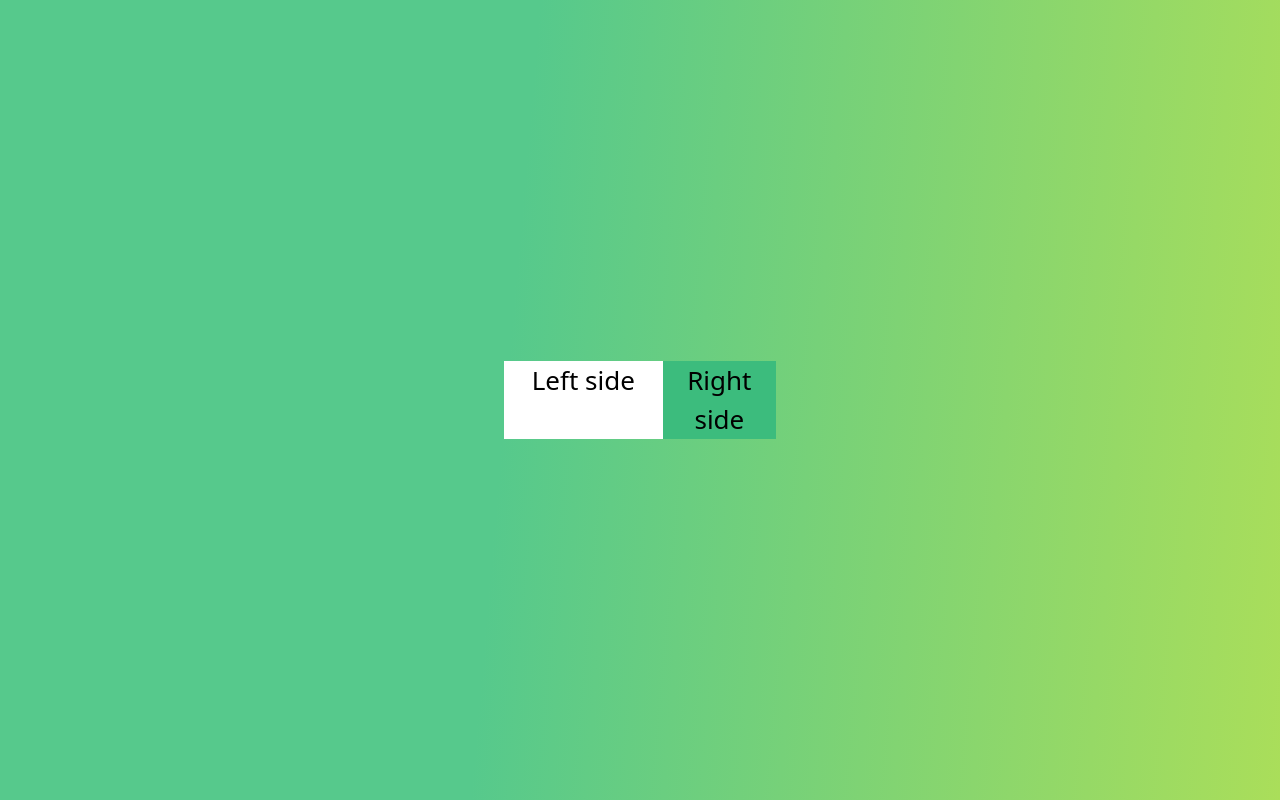
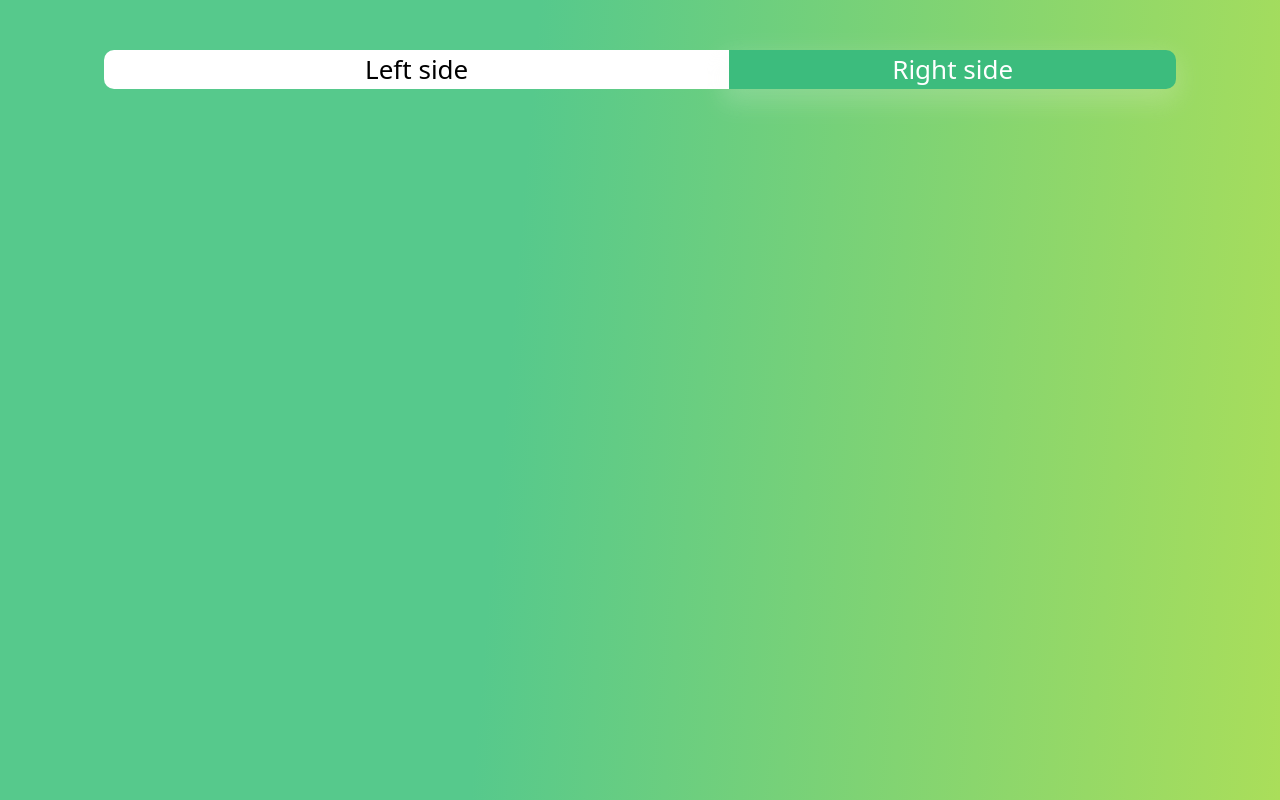
Before and after one commit to MarianaTellezR/currency-converter-mariana-tellez, a React (Create React App) app: page / in a window 1280 px wide. Built offline with nearby package versions, Linux system fonts and the light colour scheme.

Commit message:
Updated layout

```diff
--- a/src/App.css
+++ b/src/App.css
@@ -7,10 +7,6 @@
     rgba(170, 222, 90, 1) 100%
   );
   min-height: 100vh;
-  display: flex;
-  flex-direction: column;
-  align-items: center;
-  justify-content: center;
   font-size: calc(10px + 2vmin);
   color: white;
 }
--- a/src/CurrencyConverter.css
+++ b/src/CurrencyConverter.css
@@ -1,11 +1,30 @@
 .CurrencyConverter {
   color: black;
+  display: block;
+  margin: 0 auto;
+  padding: 50px 20px;
+  width: 85%;
+  max-width: 1400px;
 }
 
 .CurrencyConverter .left-side {
   background-color: white;
+  border-radius: 10px 0px 0px 10px;
 }
 
 .CurrencyConverter .right-side {
   background-color: #3cbc7d;
+  color: white;
+  border-radius: 0px 10px 10px 0px;
+  box-shadow: -2px 9px 24px 5px rgba(247, 245, 235, 0.2);
 }
+
+@media (max-width: 575px) {
+  .CurrencyConverter .left-side {
+    border-radius: 10px 10px 0px 0px;
+  }
+
+  .CurrencyConverter .right-side {
+    border-radius: 0px 0px 10px 10px;
+  }
+}
--- a/src/CurrencyConverter.js
+++ b/src/CurrencyConverter.js
@@ -5,8 +5,8 @@ export default function CurrencyConverter() {
   return (
     <div className="CurrencyConverter">
       <div className="row">
-        <div className="left-side col-12 col-sm-7">Left side</div>
-        <div className="right-side col-12 col-sm-5">Right side</div>
+        <div className="col-12 col-sm-7 left-side ">Left side</div>
+        <div className="col-12 col-sm-5 right-side ">Right side</div>
       </div>
     </div>
   );
```
